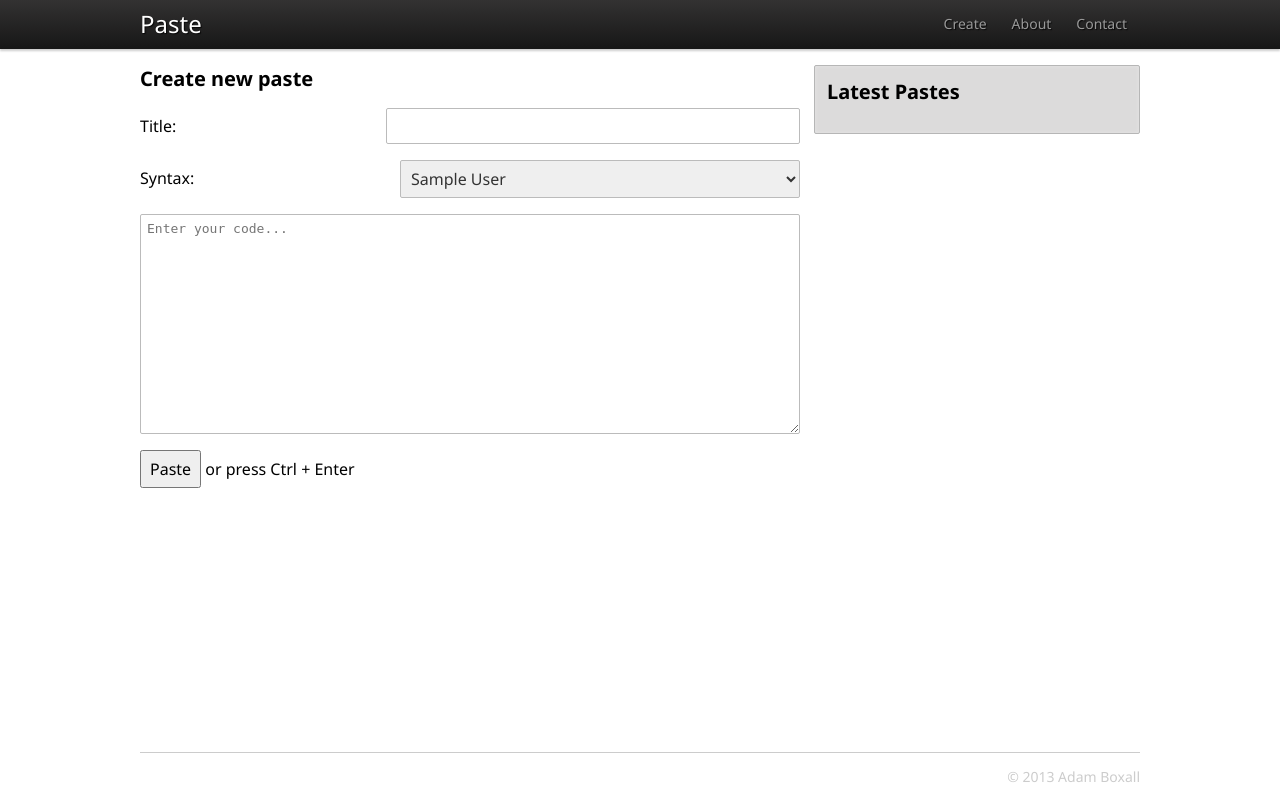
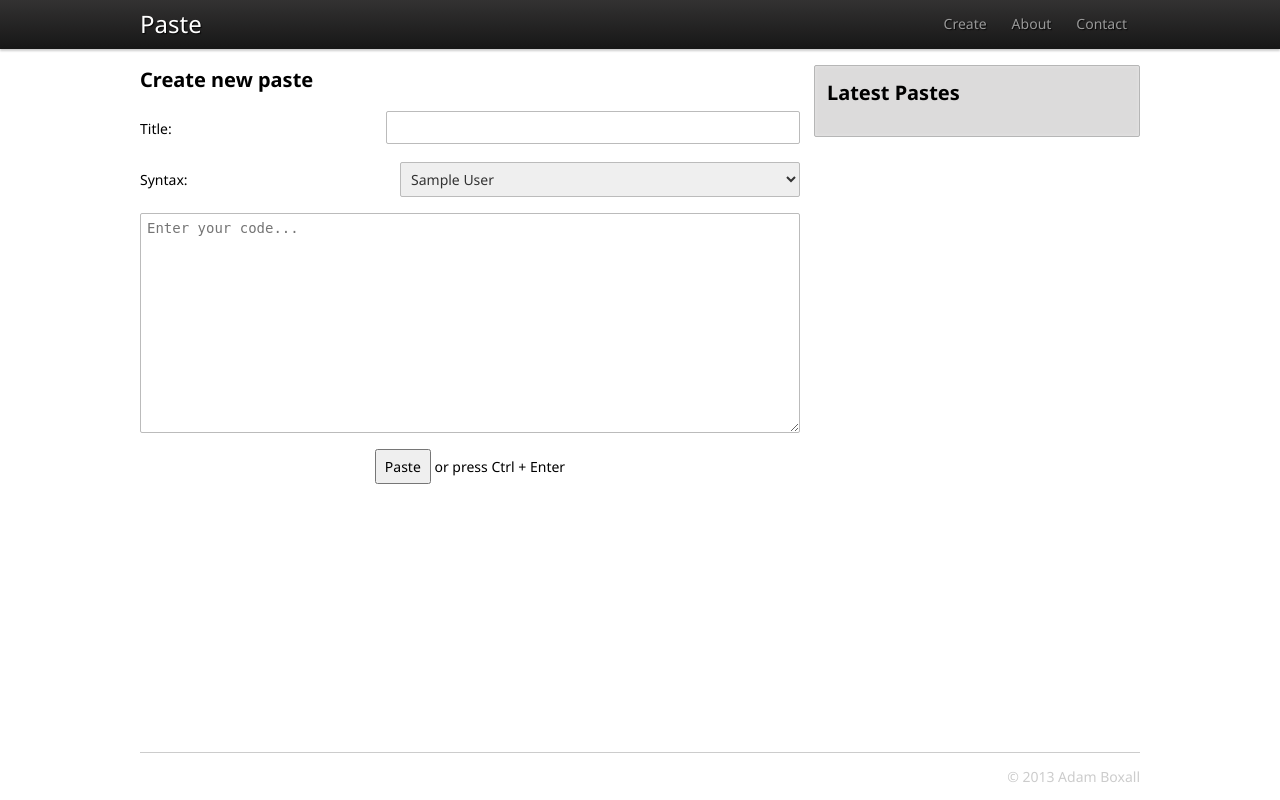
Before and after one commit to AdamBoxall/Paste, a PHP site: template views/create.twig in a window 1280 px wide. Run offline with PHP 8.4, Linux system fonts and the light colour scheme; the template is opened without the code that fills it: most values are stand-ins (such as "Sample title", 1, 10 or a date in 2020); some libraries are stand-ins or nearby versions.

Commit message:
Made some minor improvements to forms and type

```diff
--- a/views/create.twig
+++ b/views/create.twig
@@ -5,11 +5,11 @@
     <h2>Create new paste</h2>
 
     <form method="post" action="">
-        <div class="field">
+        <div class="cf field">
             <label for="paste_title">Title:</label>
             <input type="text" name="paste[title]" id="paste_title">
         </div>
-        <div class="field">
+        <div class="cf field">
             <label for="paste_syntax_id">Syntax:</label>
             <select name="paste[syntax_id]" id="paste_syntax_id">
                 {% for syntax in syntaxes %}
@@ -21,11 +21,13 @@
                 {% endfor %}
             </select>
         </div>
-        <div class="field">
+        <div class="cf field">
             <textarea name="paste[body]" class="code" placeholder="Enter your code..."></textarea>
         </div>
-        <div class="field">
-            <input type="submit" value="Paste"> or press Ctrl + Enter
+        <div class="cf field">
+            <div class="form-submit">
+                <input type="submit" value="Paste"> or press Ctrl + Enter
+            </div>
         </div>
     </form>
 
--- a/web/assets/css/main.css
+++ b/web/assets/css/main.css
@@ -1,12 +1,39 @@
 @import url('normalise.css');
 @import url(http://fonts.googleapis.com/css?family=Noto+Sans:400,700);
+
+/**
+ * Clearfix
+ */
+
+.cf:after {
+    visibility: hidden;
+    display: block;
+    font-size: 0;
+    content: " ";
+    clear: both;
+    height: 0;
+}
+
+.cf {
+    display: inline-block;
+}
+
+* html .cf {
+    height: 1%;
+}
+
+.cf {
+    display: block;
+}
+
 
 /**
  * Type
  */
 
 body {
-    font-size: 100%/1.5;
+    font-size: 14px;
+    line-height: 1.5;
     font-family: 'Noto Sans', arial;
 }
 
@@ -260,12 +287,11 @@ input[type=button] {
 
 .field {
     margin-bottom: 16px;
-    overflow: hidden;
 }
 
 .field label {
     float: left;
-    line-height: 36px;
+    line-height: 35px;
 }
 
 .field input[type=text],
@@ -273,3 +299,7 @@ input[type=button] {
     float: right;
     width: 400px;
 }
+
+.form-submit {
+    text-align: center;
+}
```
Also changed, not shown: views/contact.twig (+4 -4 lines).
